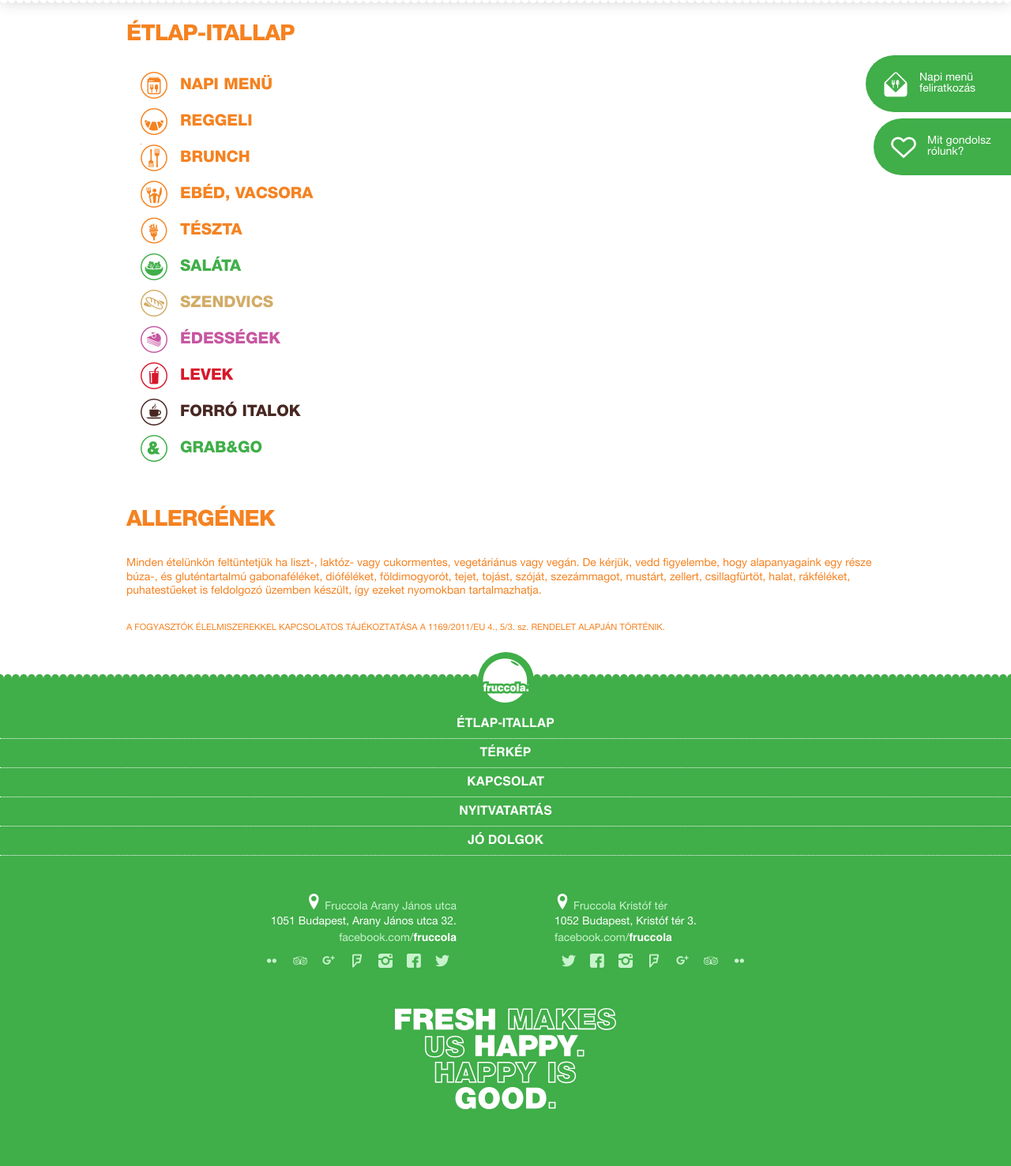
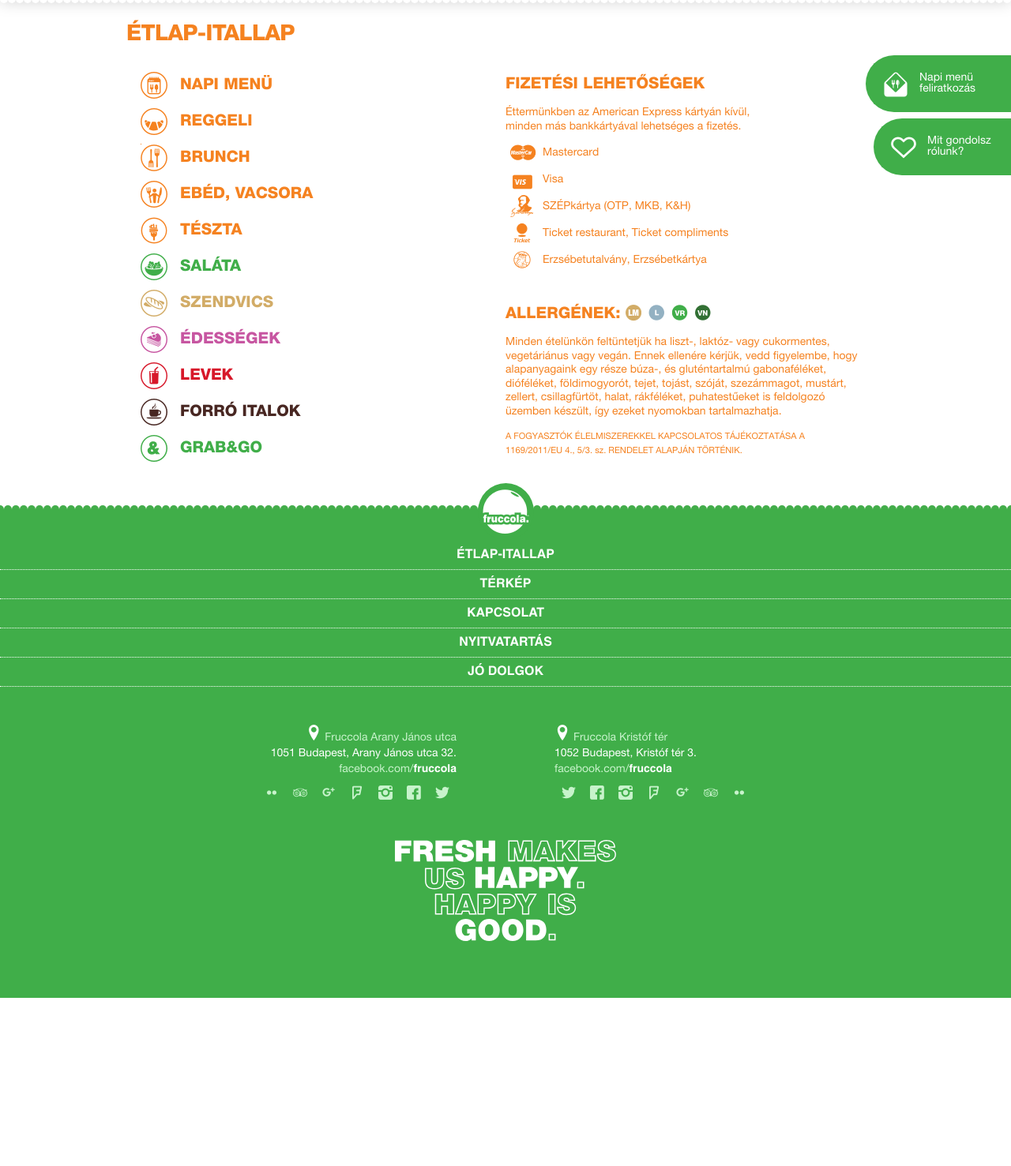
Before and after one commit to beliczki/fruccola, a PHP site: page /etlap-itallap.html in a window 1280 px wide. Shown: the part 120-1597 px from the top of the page at 79% size. After the commit the page ends 1384 px from the top, so only its background shows below. Run offline with PHP 8.4, Linux system fonts and the light colour scheme; some libraries are stand-ins or nearby versions.

Commit message:
fizestesi modok, allergenek

```diff
--- a/css/main.css
+++ b/css/main.css
@@ -45,6 +45,7 @@
 .content.recommended li:before,
 .seven-points li h2:before,
 .happy-things li a:before,
+.payment-methods li:before,
 .content.menu p .flourfree:before,
 .content.menu p .lactosefree:before,
 .content.menu p .vegan:before,
@@ -277,7 +278,6 @@
   content: '\E000';
 }
 
-
 .price strong:after{
   content: '\E00F';
 }
@@ -289,7 +289,30 @@
   content: '\E02A';
 }
 
-.conteniner.new:before {
+.icon-pay-erzsebet:before {
+  content: "\e01d";
+}
+.icon-pay-mastercard:before {
+  content: "\e042";
+}
+.icon-pay-szechenyi:before {
+  content: "\e043";
+}
+.icon-pay-ticket:before {
+  content: "\e044";
+}
+.icon-pay-visa:before {
+  content: "\e045";
+}
+
+
+
+
+
+
+
+
+.content .container.new:before {
   color: #f58220;
   position: absolute;
   font-size: 40px;
@@ -953,8 +976,8 @@ button:hover, .button:hover {
   display: block;
   font-size: 34px;
   height: 65px;
-  margin-left: -35px;
-  margin-top: -7px;
+  margin-left: -46px;
+  margin-top: 20px;
 }
 .content.recommended li.juice {
      color: #d7182a;
@@ -1563,9 +1586,30 @@ button:hover, .button:hover {
 .content.hours .special .week > div.open.special {  background-color: #8dc34c; color: white;}
 .content .special .weekHeader > div { color: darkgrey;}
 
+.content.payment-methods,
+.content.allergenes {
+  margin-top:2em;
+}
+
+.content.payment-methods p,
 .content.allergenes p {
-    margin-top:2em;
-}
+    margin-top:1em;
+}
+.content.payment-methods h2,
+.content.allergenes h2 {
+   font-size: 20px;
+}
+
+.content.payment-methods li {line-height:34px;}
+.content.payment-methods li:before {
+  float:left;
+  height:34px;
+  font-size:42px;
+  position:relative;
+  bottom: 5px;
+  margin-right:5px;
+}
+
 
 .site-footer {
   background: #40ae49;
@@ -1901,6 +1945,20 @@ button:hover, .button:hover {
         width: 380px;
         margin-right: 30px;
     }
+    .content.menu.categories,
+    .content.menu.payment-methods,
+    .content.menu.allergenes {
+        float: left;
+        width: 450px;
+        margin-right: 30px;
+    }
+    .content.menu.payment-methods {
+      margin-top:58px;
+    }
+    .content.menu.allergenes {
+      margin-top:0;
+    }
+
 
   .new:before {
     color: #f58220;
@@ -2013,7 +2071,7 @@ button:hover, .button:hover {
     font-size: 75px;
     height: 80px;
     margin-left: -120px;
-    margin-top: -7px;
+    margin-top: 2px;
   }
 
   .content.menu .menu-categories {
--- a/etlap-itallap.html
+++ b/etlap-itallap.html
@@ -76,7 +76,7 @@
     </nav>
 </header>
 <main class="main-content clearfix">
-  <section class="content menu">
+    <section class="content menu categories">
       <h1>Étlap-Itallap</h1>
 
       <ul class="menu-categories">
@@ -116,17 +116,36 @@
       </ul>
     </section>
 
+    <section class="content menu payment-methods">
+        <h2>Fizetési lehetőségek</h2>
+        <p>
+            Éttermünkben az American Express kártyán kívül, <br/>minden más bankkártyával lehetséges a fizetés.
+        </p>
+        <ul>
+          <li class="icon-pay-mastercard">Mastercard</li>
+          <li class="icon-pay-visa">Visa</li>
+          <li class="icon-pay-szechenyi">SZÉPkártya (OTP, MKB, K&H)</li>
+          <li class="icon-pay-ticket">Ticket restaurant, Ticket compliments</li>
+          <li class="icon-pay-erzsebet">Erzsébetutalvány, Erzsébetkártya</li>
+        </ul>
+    </section>
+
     <section class="content menu allergenes">
-        <h1>Allergének</h1>
+        <h2>
+          Allergének:
+          <em class="flourfree" title="Lisztmentes">Lisztmentes</em>
+          <em class="lactosefree" title="Laktózmentes">Laktózmentes</em>
+          <em class="vegetarian" title="Vegetáriánus">Vegetáriánus</em>
+          <em class="vegan" title="Vegán">Vegán</em>
+        </h2>
         <p>
-            Minden ételünkön feltüntetjük ha liszt-, laktóz- vagy cukormentes, vegetáriánus vagy vegán. De kérjük, vedd figyelembe, hogy alapanyagaink egy része búza-, és gluténtartalmú gabonaféléket, dióféléket, földimogyorót, tejet, tojást, szóját, szezámmagot, mustárt, zellert, csillagfürtöt, halat, rákféléket, puhatestűeket is feldolgozó üzemben készült, így ezeket nyomokban tartalmazhatja.
+            Minden ételünkön feltüntetjük ha liszt-, laktóz- vagy cukormentes, vegetáriánus vagy vegán. Ennek ellenére kérjük, vedd figyelembe, hogy alapanyagaink egy része búza-, és gluténtartalmú gabonaféléket, dióféléket, földimogyorót, tejet, tojást, szóját, szezámmagot, mustárt, zellert, csillagfürtöt, halat, rákféléket, puhatestűeket is feldolgozó üzemben készült, így ezeket nyomokban tartalmazhatja.
         </p>
         <p>
             <small>
                 A FOGYASZTÓK ÉLELMISZEREKKEL KAPCSOLATOS TÁJÉKOZTATÁSA A
                 1169/2011/EU 4., 5/3. sz. RENDELET ALAPJÁN TÖRTÉNIK.
             </small>
-
         </p>
         <br/>
     </section>
--- a/kapcsolat.html
+++ b/kapcsolat.html
@@ -77,6 +77,7 @@
 </header>
 <main class="main-content clearfix">
   <article class="content contact">
+
         <h1>Kapcsolat - Arany János utca</h1>
         <p>
           H-1051 Budapest, <strong><a href="fruccola-arany-janos-utca.html">Arany János utca 32.</a></strong><br>
```
Also changed, not shown: menu.html (+22 -3 lines). Lines whose indentation alone changed are shown as unchanged.
